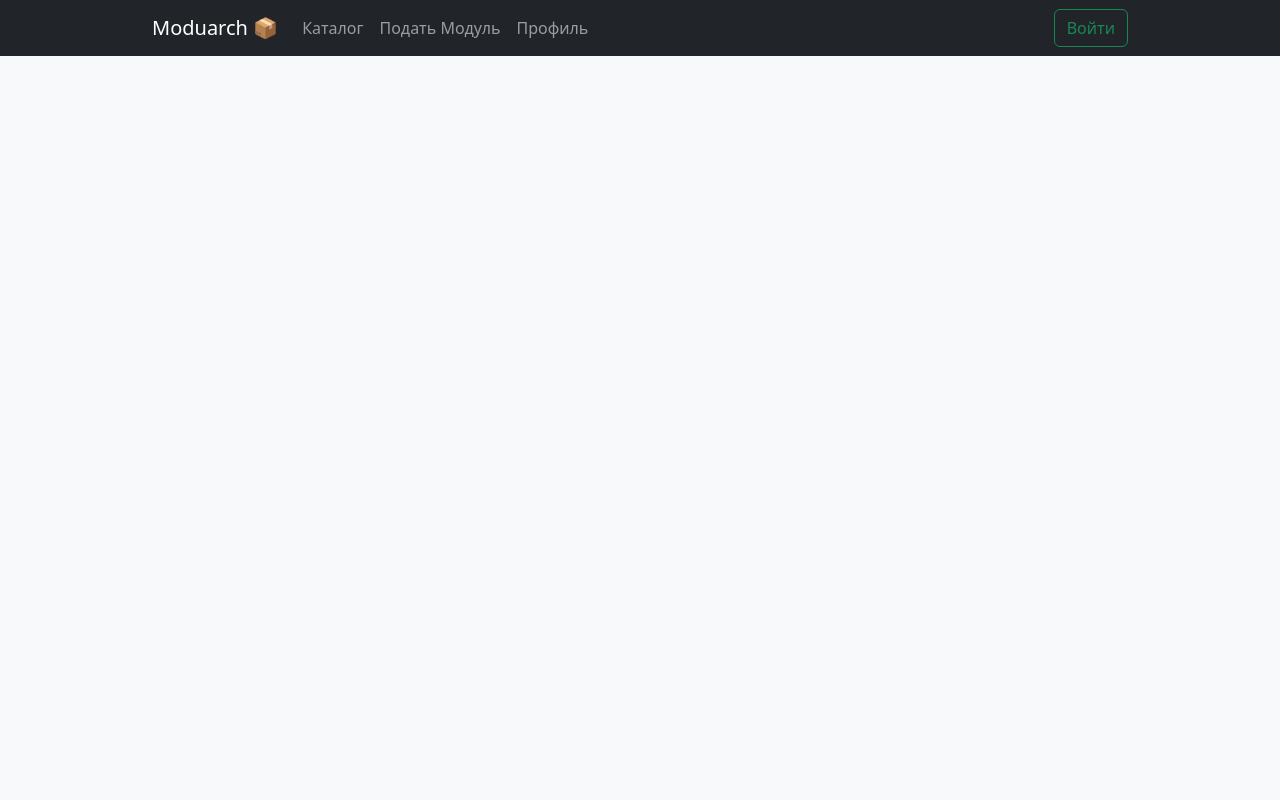
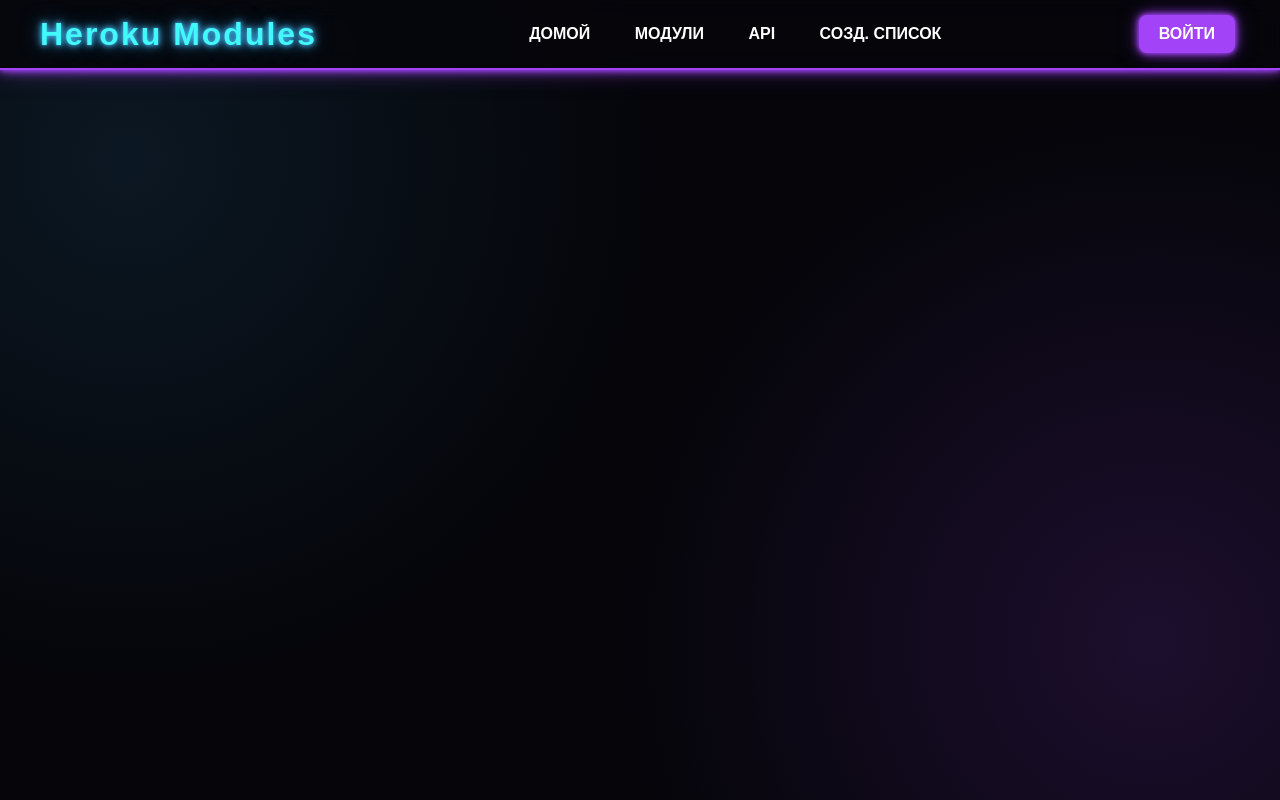
Before and after one commit to skyaree/heroku-modulesp, a Flask app: template templates/base.html in a window 1280 px wide. Run offline with Flask 3, Linux system fonts and the light colour scheme; the template is opened without the code that fills it: most values are stand-ins (such as "Sample title", 1, 10 or a date in 2020).

Commit message:
base.html

```diff
--- a/templates/base.html
+++ b/templates/base.html
@@ -3,42 +3,33 @@
 <head>
     <meta charset="UTF-8">
     <meta name="viewport" content="width=device-width, initial-scale=1.0">
-    <title>Moduarch | {{ title }}</title>
-    <link href="https://cdn.jsdelivr.net/npm/bootstrap@5.3.3/dist/css/bootstrap.min.css" rel="stylesheet">
-    <style>
-        body { background-color: #f8f9fa; }
-        .container { max-width: 1000px; }
-    </style>
-</head>
+    <title>{{ title }} - Heroku Modules</title>
+    <link rel="stylesheet" href="{{ url_for('static', filename='style.css') }}">
+    <link href="https://fonts.googleapis.com/icon?family=Material+Icons" rel="stylesheet">
+    </head>
 <body>
-    <nav class="navbar navbar-expand-lg navbar-dark bg-dark">
-        <div class="container">
-            <a class="navbar-brand" href="{{ url_for('modules_list') }}">Moduarch 📦</a>
-            <div class="collapse navbar-collapse">
-                <ul class="navbar-nav me-auto mb-2 mb-lg-0">
-                    <li class="nav-item"><a class="nav-link" href="{{ url_for('modules_list') }}">Каталог</a></li>
-                    <li class="nav-item"><a class="nav-link" href="{{ url_for('submit_module_form') }}">Подать Модуль</a></li>
-                    <li class="nav-item"><a class="nav-link" href="{{ url_for('account_page') }}">Профиль</a></li>
-                    {% if session.get('is_admin') %}
-                        <li class="nav-item"><a class="nav-link text-warning" href="{{ url_for('moderation_panel') }}">Модерация</a></li>
-                    {% endif %}
-                </ul>
-                <div class="d-flex">
-                    {% if 'token' in session %}
-                        <a href="{{ url_for('account_page') }}" class="btn btn-outline-light">Аккаунт</a>
-                    {% else %}
-                        <a href="{{ url_for('login_route') }}" class="btn btn-outline-success">Войти</a>
-                    {% endif %}
-                </div>
-            </div>
-        </div>
-    </nav>
+    <header>
+        <div class="logo"><a href="{{ url_for('home') }}">Heroku Modules</a></div>
+        <nav>
+            <a href="{{ url_for('home') }}">ДОМОЙ</a>
+            <a href="{{ url_for('modules_list') }}">МОДУЛИ</a>
+            <a href="#">API</a>
+            <a href="{{ url_for('creators_list') }}">СОЗД. СПИСОК</a>
+        </nav>
 
-    <div class="container mt-4">
+        {% if logged_in %}
+            <a href="{{ url_for('account_page') }}" class="profile-icon">
+                <span class="material-icons">person</span>
+            </a>
+        {% else %}
+            <a href="{{ url_for('login_route') }}" class="btn neon-btn">Войти</a>
+        {% endif %}
+    </header>
+
+    <main class="container">
         {% block content %}{% endblock %}
-    </div>
+    </main>
 
-    <script src="https://cdn.jsdelivr.net/npm/bootstrap@5.3.3/dist/js/bootstrap.bundle.min.js"></script>
     {% block scripts %}{% endblock %}
 </body>
 </html>
```
